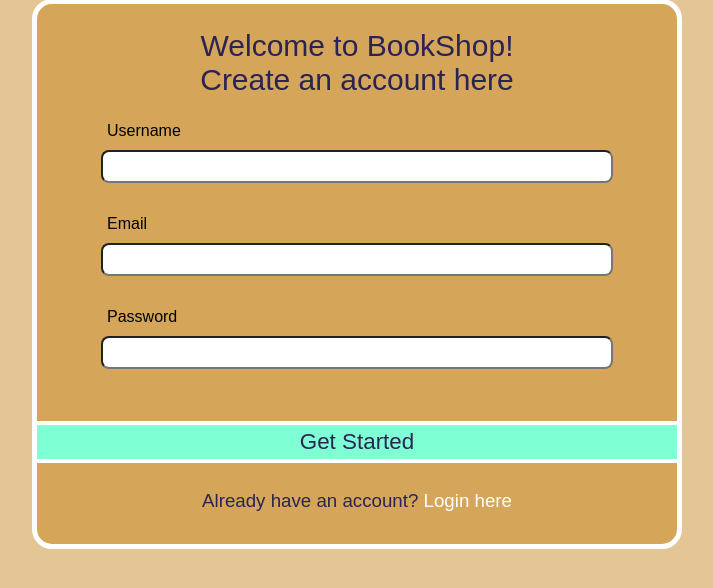
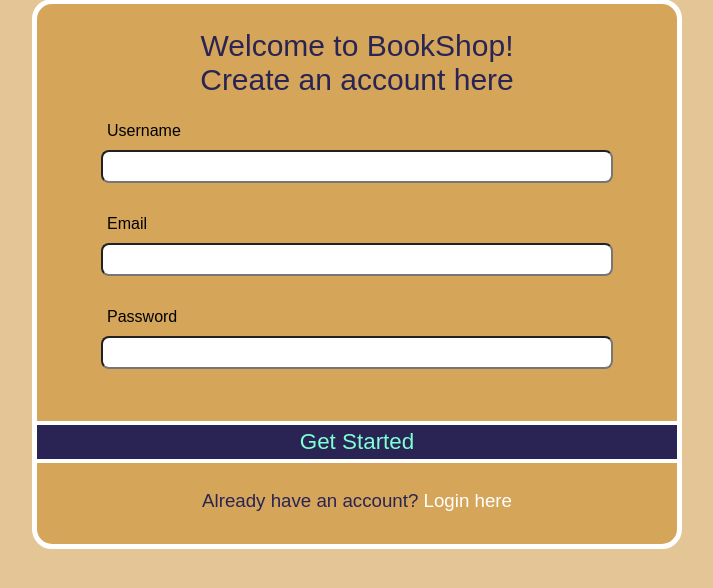
Before and after one commit to Audrey550/Online-Bookshop, a PHP site: page /signup.php in a window 1280 px wide. Shown: the part 31-619 px from the top of the page, without its empty margins (283-996 px from the left). Run offline with PHP 8.4, Linux system fonts and the light colour scheme.

Commit message:
style: changed the color of the btn in signup.php

```diff
--- a/css/signup.css
+++ b/css/signup.css
@@ -89,8 +89,8 @@
 {
     width: 100%;
     margin-top: 20px;
-    background-color: aquamarine;
-    color: rgb(42, 36, 84);
+    background-color: rgb(42, 36, 84);
+    color: aquamarine;
     border: 4px solid white;
     border-left:none;
     border-right:none;
@@ -101,8 +101,8 @@
 }
 
 .btn:hover{
-    background-color: rgb(42, 36, 84);
-    color: aquamarine;
+    background-color: aquamarine;
+    color: rgb(42, 36, 84);
     border-left:none;
     border-right:none;
 }
--- a/login.php
+++ b/login.php
@@ -1,3 +1,5 @@
+
+
 <!DOCTYPE html>
 <html lang="en">
 <head>
```
Also changed, not shown: css/login.css (indentation only).
